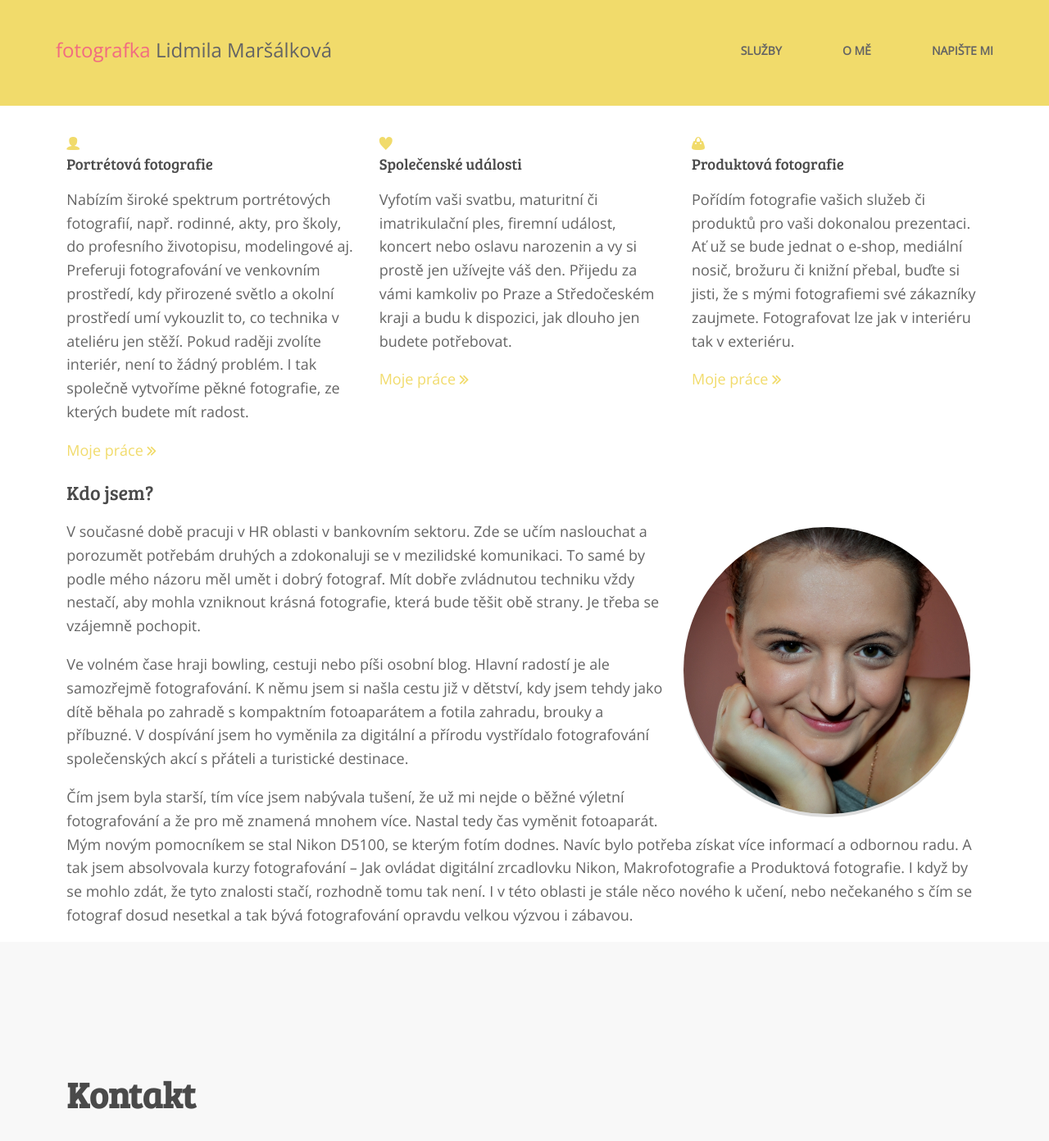
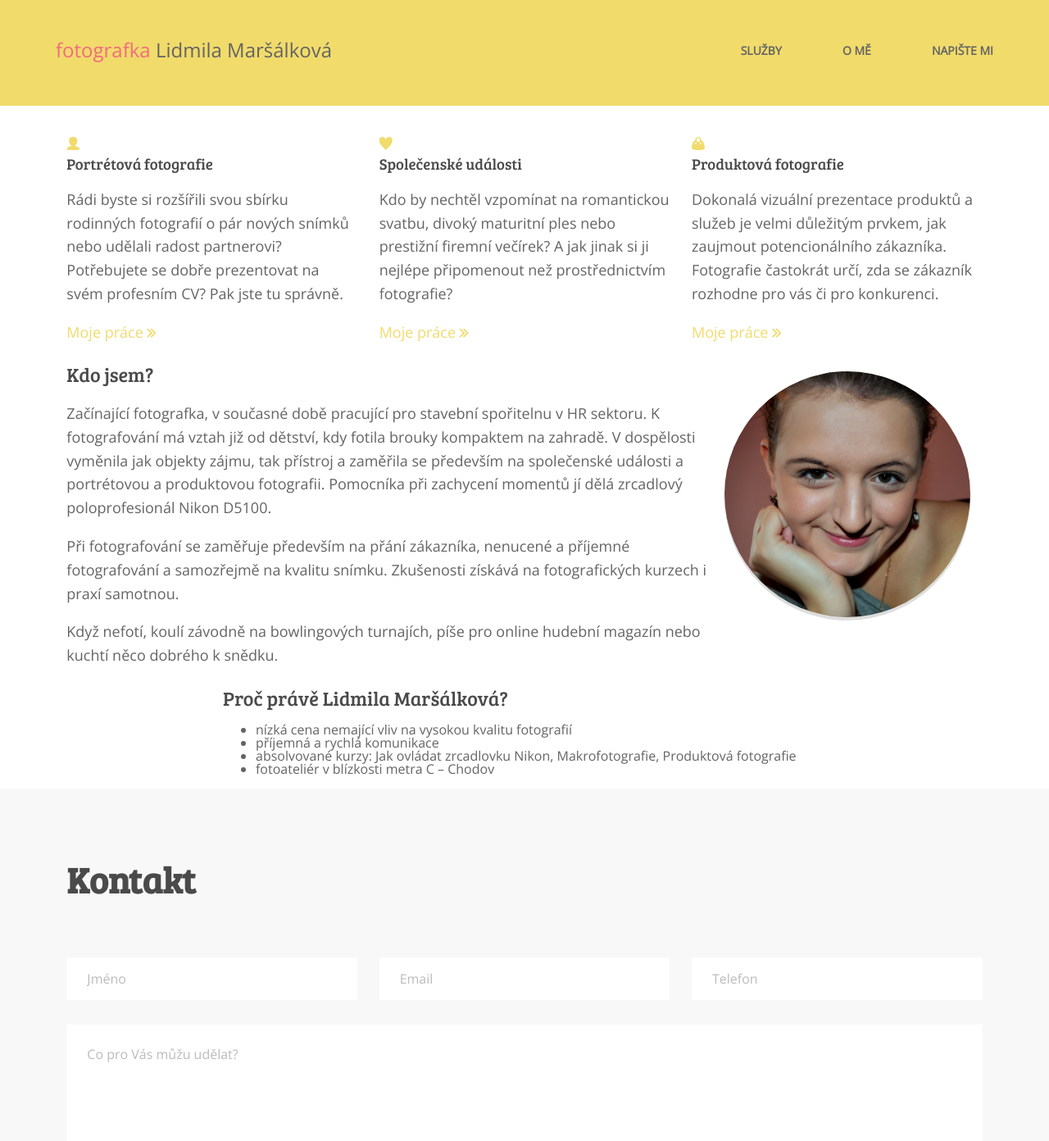
Before and after one commit to Liduska/portfolio, a Jekyll site: the page built from index.html, in a window 1280 px wide and 1400 px high. Shown: the top 1392 px of the window at 82% size. Built offline with Jekyll 4.4.1, drawn with Linux system fonts in a browser that asks for light colours; nearby versions of some CDN libraries.

Commit message:
Added Why section

```diff
--- a/_includes/footer.htm
+++ b/_includes/footer.htm
@@ -4,6 +4,7 @@
             <ul>
                 <li>&copy; 2014 Lidmila Maršálková</li>
                 <li><a href="mailto:foto@lidmila.cz">foto@lidmila.cz</a></li>
+                <li>tel.: 739 209 182</li>
             </ul>
         </div>
     </div>
--- a/_layouts/portfolio_page.html
+++ b/_layouts/portfolio_page.html
@@ -7,7 +7,7 @@
         <div class="large-12 columns">
             <h1>{{ page.title }}</h1>
             <p class="links">
-            <a href="/portrety">Portréty</a> - <a href="/spolecenske-udalosti">Společenské události</a> - <a href="/produktova-fotografie">Produktová fotografie</a>
+            <a href="/portrety">Portrétová fotografie</a> - <a href="/spolecenske-udalosti">Společenské události</a> - <a href="/produktova-fotografie">Produktová fotografie</a>
             </p>
         </div>
     </div>
--- a/index.html
+++ b/index.html
@@ -13,7 +13,7 @@
                 <h3>Portrétová fotografie</h3>
                 </a>
                 <p>
-                    Nabízím široké spektrum portrétových fotografií, např. rodinné, akty, pro školy, do profesního životopisu, modelingové aj. Preferuji fotografování ve venkovním prostředí, kdy přirozené světlo a okolní prostředí umí vykouzlit to, co technika v ateliéru jen stěží. Pokud raději zvolíte interiér, není to žádný problém. I tak společně vytvoříme pěkné fotografie, ze kterých budete mít radost.
+                    Rádi byste si rozšířili svou sbírku rodinných fotografií o pár nových snímků nebo udělali radost partnerovi? Potřebujete se dobře prezentovat na svém profesním CV? Pak jste tu správně.
                 </p>
                 <p>
                     <a href="/portrety" class="btn">
@@ -30,7 +30,7 @@
                     <h3>Společenské události</h3>
                 </a>
                 <p>
-                    Vyfotím vaši svatbu, maturitní či imatrikulační ples, firemní událost, koncert nebo oslavu narozenin a vy si prostě jen užívejte váš den. Přijedu za vámi kamkoliv po Praze a Středočeském kraji a budu k dispozici, jak dlouho jen budete potřebovat.
+                    Kdo by nechtěl vzpomínat na romantickou svatbu, divoký maturitní ples nebo prestižní firemní večírek? A jak jinak si ji nejlépe připomenout než prostřednictvím fotografie?
                 </p>
                 <p>
                     <a href="/spolecenske-udalosti" class="btn">
@@ -47,7 +47,7 @@
                     <h3>Produktová fotografie</h3>
                 </a>
                 <p>
-                    Pořídím fotografie vašich služeb či produktů pro vaši dokonalou prezentaci. Ať už se bude jednat o e-shop, mediální nosič, brožuru či knižní přebal, buďte si jisti, že s mými fotografiemi své zákazníky zaujmete. Fotografovat lze jak v interiéru tak v exteriéru.
+                    Dokonalá vizuální prezentace produktů a služeb je velmi důležitým prvkem, jak zaujmout potencionálního zákazníka. Fotografie častokrát určí, zda se zákazník rozhodne pro vás či pro konkurenci.
                 </p>
                 <p>
                     <a href="/produktova-fotografie" class="btn">
@@ -61,18 +61,30 @@
     <section id="who">
         <div class="row">
             <div class="large-12 columns">
+                <img class="img-polaroid" src="public/lidmila_hand_s.jpg" alt="Moje fotografie" />
                 <h2>Kdo jsem?</h2>
-                <h3></h3>
-                <img class="img-polaroid" src="public/lidmila_hand_s.jpg" alt="Moje fotografie" />
                 <p>
-                    V současné době pracuji v HR oblasti v bankovním sektoru. Zde se učím naslouchat a porozumět potřebám druhých a zdokonaluji se v mezilidské komunikaci. To samé by podle mého názoru měl umět i dobrý fotograf. Mít dobře zvládnutou techniku vždy nestačí, aby mohla vzniknout krásná fotografie, která bude těšit obě strany. Je třeba se vzájemně pochopit.
+                    Začínající fotografka, v současné době pracující pro stavební spořitelnu v HR sektoru. K fotografování má vztah již od dětství, kdy fotila brouky kompaktem na zahradě. V dospělosti vyměnila jak objekty zájmu, tak přístroj a zaměřila se především na společenské události a portrétovou a produktovou fotografii. Pomocníka při zachycení momentů jí dělá zrcadlový poloprofesionál Nikon D5100.
                 </p>
                 <p>
-                    Ve volném čase hraji bowling, cestuji nebo píši osobní blog. Hlavní radostí je ale samozřejmě fotografování. K němu jsem si našla cestu již v dětství, kdy jsem tehdy jako dítě běhala po zahradě s kompaktním fotoaparátem a fotila zahradu, brouky a příbuzné. V dospívání jsem ho vyměnila za digitální a přírodu vystřídalo fotografování společenských akcí s přáteli a turistické destinace.
+                    Při fotografování se zaměřuje především na přání zákazníka, nenucené a příjemné fotografování a samozřejmě na kvalitu snímku. Zkušenosti získává na fotografických kurzech i praxí samotnou.
                 </p>
                 <p>
-                    Čím jsem byla starší, tím více jsem nabývala tušení, že už mi nejde o běžné výletní fotografování a že pro mě znamená mnohem více. Nastal tedy čas vyměnit fotoaparát. Mým novým pomocníkem se stal Nikon D5100, se kterým fotím dodnes. Navíc bylo potřeba získat více informací a odbornou radu. A tak jsem absolvovala kurzy fotografování – Jak ovládat digitální zrcadlovku Nikon, Makrofotografie a Produktová fotografie. I když by se mohlo zdát, že tyto znalosti stačí, rozhodně tomu tak není. I v této oblasti je stále něco nového k učení, nebo nečekaného s čím se fotograf dosud nesetkal a tak bývá fotografování opravdu velkou výzvou i zábavou.
+                    Když nefotí, koulí závodně na bowlingových turnajích, píše pro online hudební magazín nebo kuchtí něco dobrého k snědku.
                 </p>
+            </div>
+        </div>
+    </section>
+    <section id="why">
+        <div class="row">
+            <div class="large-8 large-offset-2 columns">
+                <h2>Proč právě Lidmila Maršálková?</h2>
+                <ul>
+                    <li>nízká cena nemající vliv na vysokou kvalitu fotografií</li>
+                    <li>příjemná a rychlá komunikace</li>
+                    <li>absolvované kurzy: Jak ovládat zrcadlovku Nikon, Makrofotografie, Produktová fotografie</li>
+                    <li>fotoateliér v blízkosti metra C – Chodov</li>
+                </ul>
             </div>
         </div>
     </section>
```
Also changed, not shown: _includes/styles.css (+34 -25 lines).
